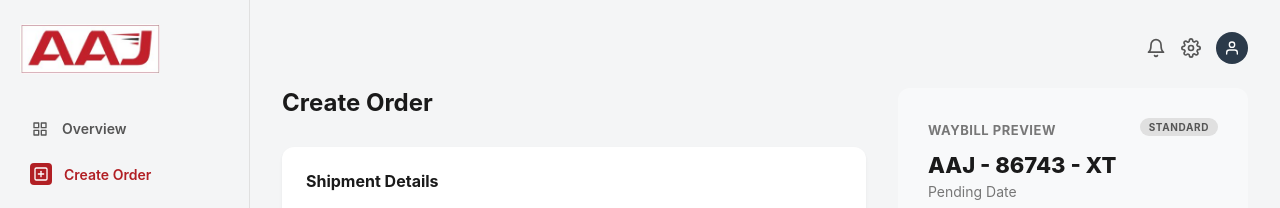
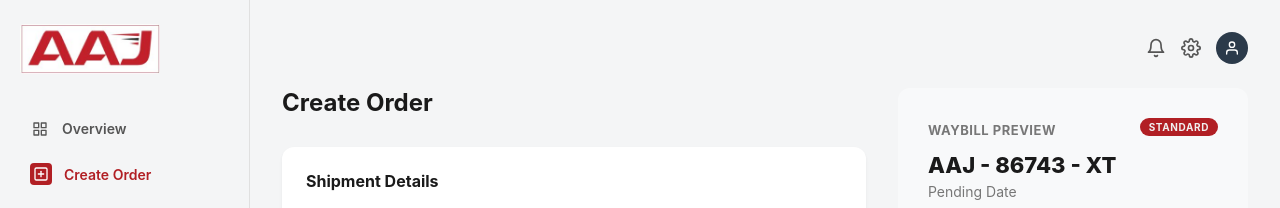
Before and after one commit to Himansh-u2000/aaj-assignment, a React (Vite) app: page / in a window 1280 px wide. Shown: the top 208 px of the page. Built offline with nearby package versions, Linux system fonts and the light colour scheme.

Commit message:
feat: add CSS module for PreviewPanel component styling

```diff
--- a/src/components/PreviewPanel/PreviewPanel.module.css
+++ b/src/components/PreviewPanel/PreviewPanel.module.css
@@ -25,8 +25,8 @@
 }
 
 .badge {
-  background-color: #e0e0e0;
-  color: #555;
+  background-color: #b11f24;
+  color: #f1f1f1;
   font-size: 11px;
   font-weight: 700;
   padding: 4px 10px;
@@ -57,7 +57,7 @@
   padding: 20px;
   position: relative;
   margin-bottom: 30px;
-  box-shadow: 0 2px 4px rgba(0,0,0,0.02);
+  box-shadow: 0 2px 4px rgba(0, 0, 0, 0.02);
 }
 
 .addressBlock {
```
